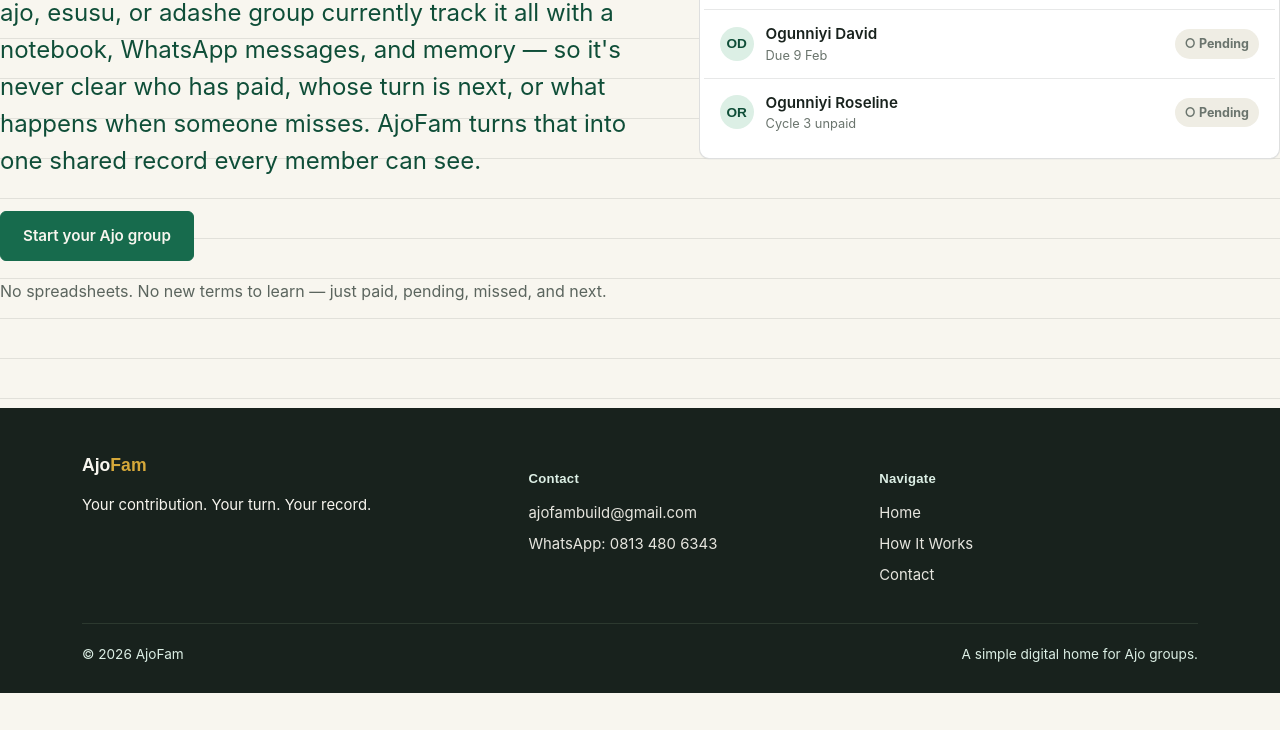
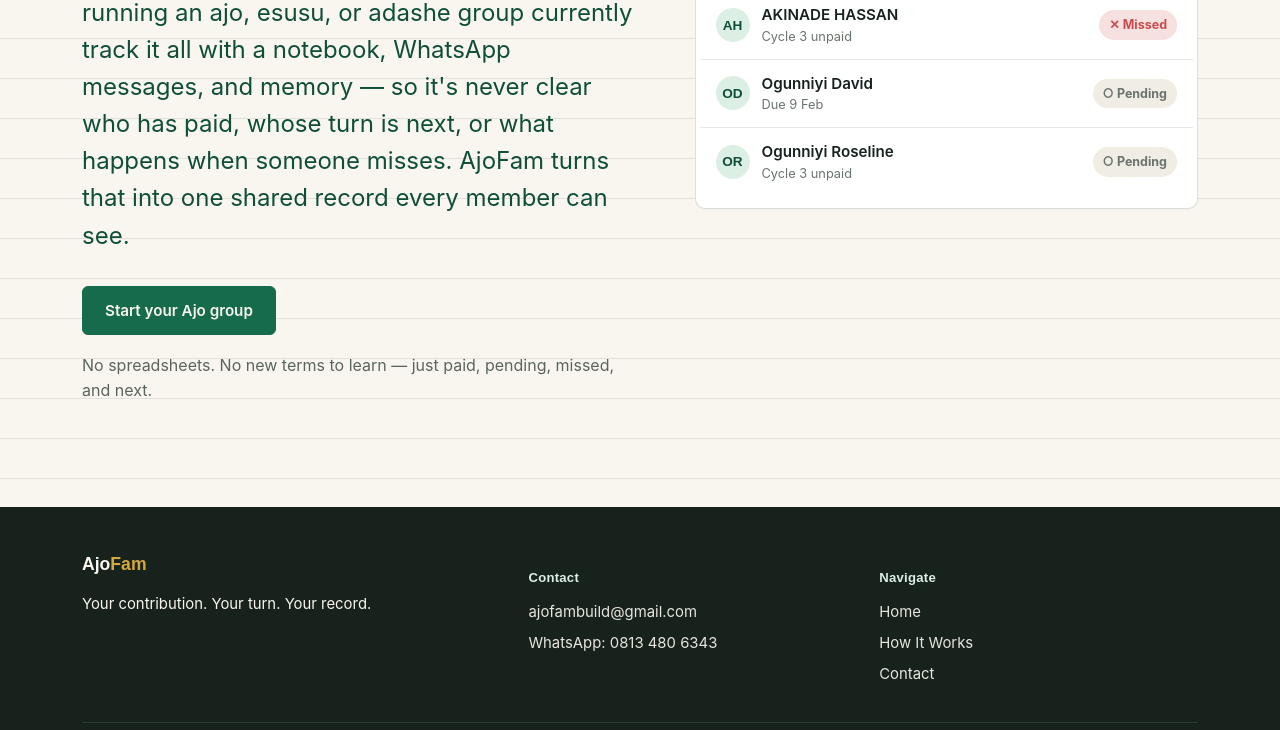
Before and after one commit to oluwakayodesamuel-coder/AjoFam-Cascade-pod-projects, a plain HTML site: page index.html in a window 1280 px wide. Shown: the part 718-1448 px from the top of the page. Before the commit the page ends 1411 px from the top, so only its background shows below. Drawn offline with Linux system fonts and the light colour scheme.

Commit message:
Update index.html

```diff
--- a/index.html
+++ b/index.html
@@ -39,7 +39,7 @@
 
     <main id="top">
       <section class="hero">
-        <div class="wra   p hero-grid">
+        <div class="wrap hero-grid">
           <div>
             <div class="eyebrow-line">
               <span class="mark">↻</span> For ajo and adashe groups
```
